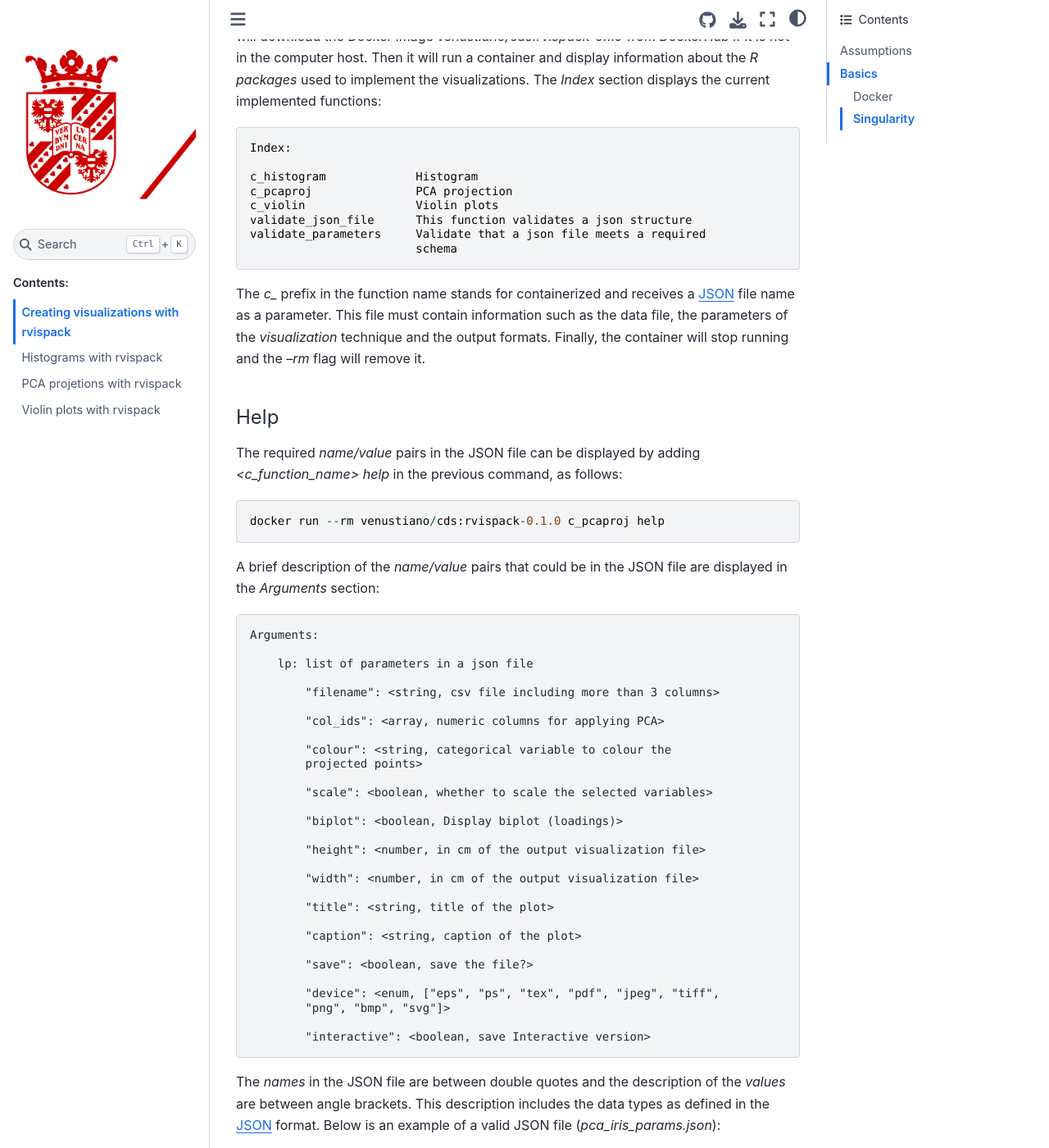
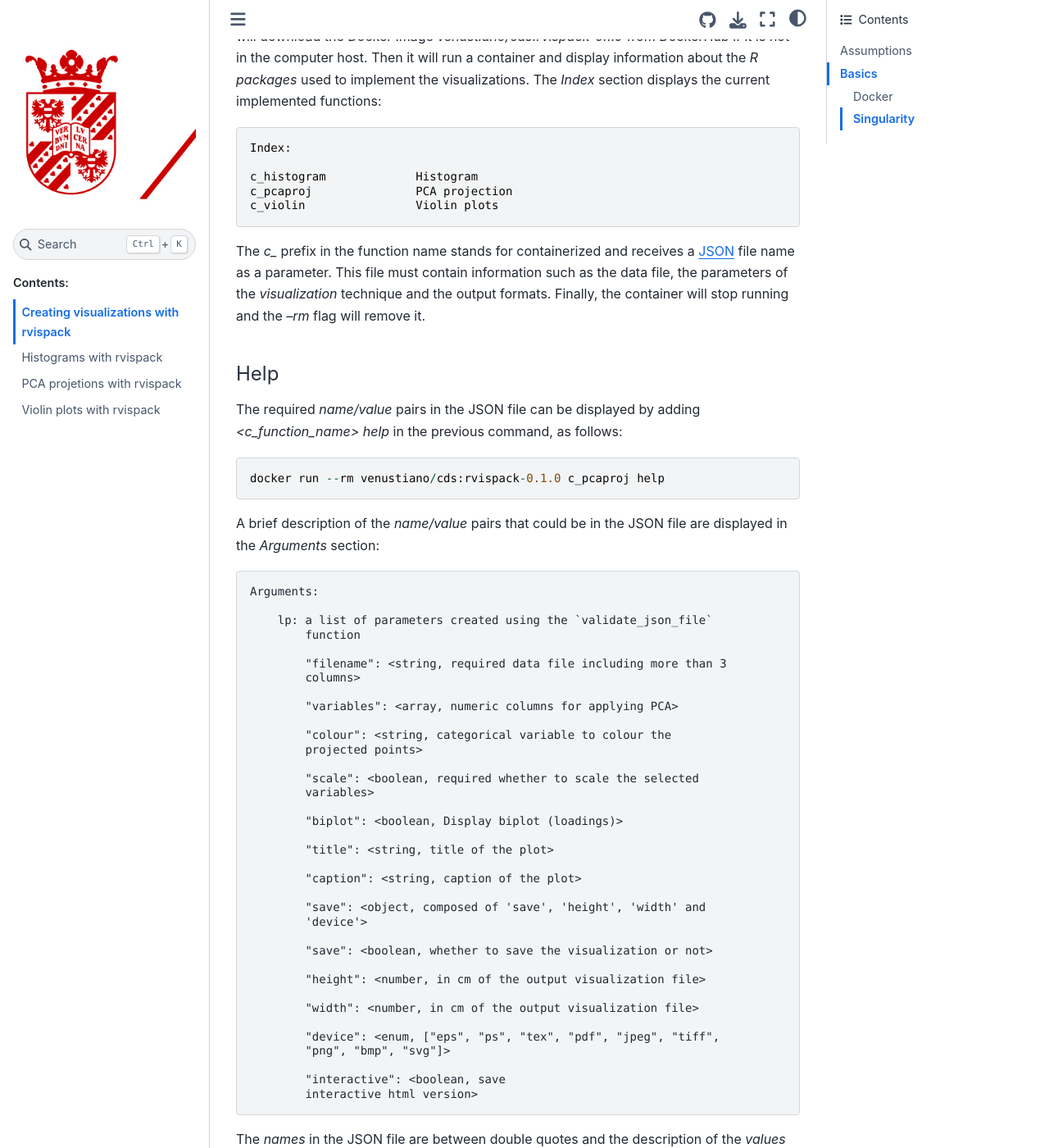
Before and after one commit to rijksuniversiteit-groningen/docker-cds, a Sphinx documentation site: the page built from docs/source/visualization/rvispack/rvispack.rst, in a window 1280 px wide and 1400 px high, scrolled down 543 px. Shown: the whole window at 82% size. Built offline with Sphinx 7.4.7 and the Sphinx Book theme 1.1.4, drawn with Linux system fonts in a browser that asks for light colours; some of the changed text lies outside the part shown.

Commit message:
update documentation

```diff
--- a/docs/source/visualization/rvispack/rvispack.rst
+++ b/docs/source/visualization/rvispack/rvispack.rst
@@ -30,9 +30,6 @@
   c_histogram             Histogram
   c_pcaproj               PCA projection
   c_violin                Violin plots
-  validate_json_file      This function validates a json structure
-  validate_parameters     Validate that a json file meets a required
-                          schema
 
 The `c_` prefix in the function name stands for containerized and
 receives a `JSON <https://www.json.org/json-en.html>`_ file name as a
@@ -54,33 +51,40 @@
 
   Arguments:
 
-      lp: list of parameters in a json file
+      lp: a list of parameters created using the `validate_json_file`
+          function
 
-          "filename": <string, csv file including more than 3 columns>
+          "filename": <string, required data file including more than 3
+          columns>
 
-          "col_ids": <array, numeric columns for applying PCA>
+          "variables": <array, numeric columns for applying PCA>
 
           "colour": <string, categorical variable to colour the
           projected points>
 
-          "scale": <boolean, whether to scale the selected variables>
+          "scale": <boolean, required whether to scale the selected
+          variables>
 
           "biplot": <boolean, Display biplot (loadings)>
+
+          "title": <string, title of the plot>
+
+          "caption": <string, caption of the plot>
+
+          "save": <object, composed of 'save', 'height', 'width' and
+          'device'>
+
+          "save": <boolean, whether to save the visualization or not>
 
           "height": <number, in cm of the output visualization file>
 
           "width": <number, in cm of the output visualization file>
 
-          "title": <string, title of the plot>
-
-          "caption": <string, caption of the plot>
-
-          "save": <boolean, save the file?>
-
           "device": <enum, ["eps", "ps", "tex", "pdf", "jpeg", "tiff",
           "png", "bmp", "svg"]>
 
-          "interactive": <boolean, save Interactive version>
+	  "interactive": <boolean, save
+          interactive html version>
 
 The `names` in the JSON file are between double quotes and the
 description of the `values` are between angle brackets. This
@@ -99,9 +103,45 @@
 JSON objects and name/value pairs
 +++++++++++++++++++++++++++++++++
 
-.. todo::
+A JSON object is an unordered set of `name/value` pairs. An object
+begins with `{` left brace and ends with `}` right brace. Each `name`
+is followed by `:` colon and the `name/value` pairs are separated by
+`,` comma.
 
-   Write documentation for this subsection.
+`Name/value` pairs in the JSON objects are validated by means of `JSON
+schemas
+<https://json-schema.org/understanding-json-schema/index.html>`_. Here
+will be described the essential name/value pairs to run the functions
+to create visualizations using `rvispack`. See the `JSON Schema
+Reference
+<https://json-schema.org/understanding-json-schema/reference/index.html>`_
+for additional information.
+
+The description of the values (between<>) indicate the `type` of
+`value`, namely `string`, `number`, `integer`, `object`, `array` and
+`boolean`.
+
+- The `"string"` type is used for strings of text.
+- The `number` type is used for integers or floating point numbers.
+- The `integer` type is used for integran numbers (no decimal point).
+- The `boolean` type matches only `true` or `false`.
+- The `array` type is used for ordered elements.
+- The `enum` keyword is used to restrict a value to a fixed set of
+  values defined in an `array`.
+- The `object` type is used to map `"names"` to `"values"`. `"names"`
+  must always be strings. In the arguments of the `c_pcaproj`
+  function, `"save"` is a nested JSON object including 4 `name/value`
+  pairs. As an example, the JSON `save` object can be defined as
+  follows::
+
+        ...
+        "save":{
+	    "save": true,
+	    "width": 15,
+	    "height": 10,
+	    "device": "png"
+	  }
+	}
 
 Volumes
 +++++++
```
Also changed, not shown: 2 other files.
